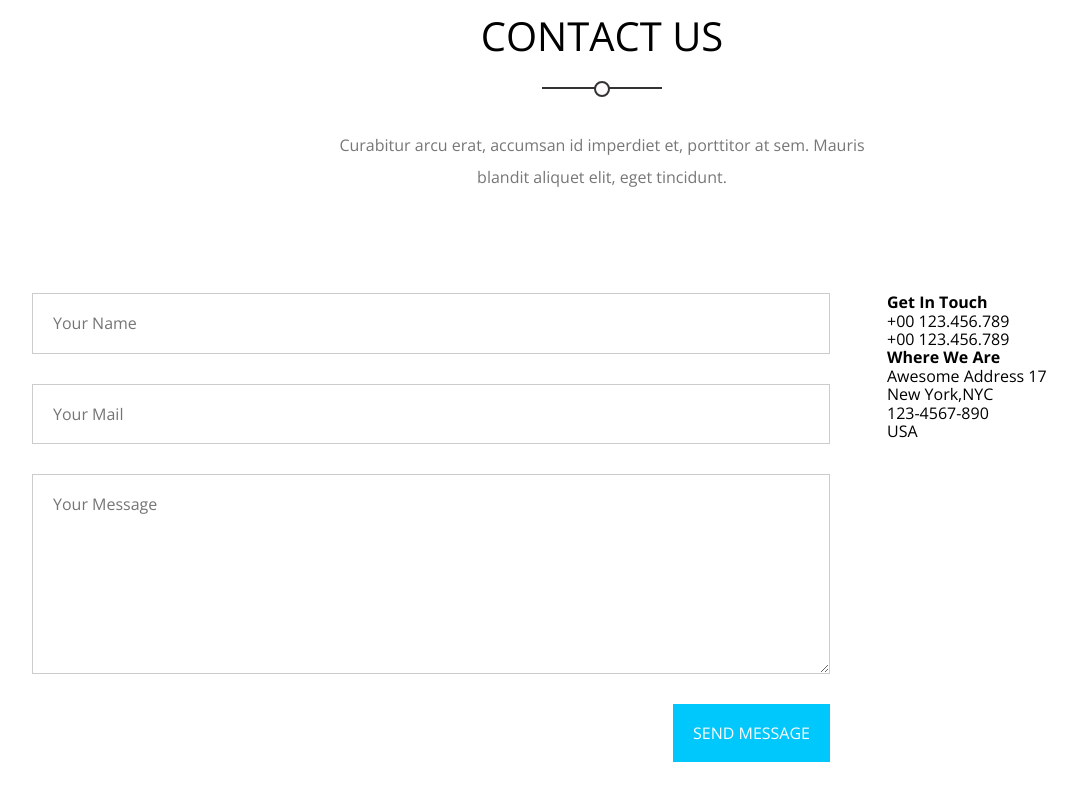
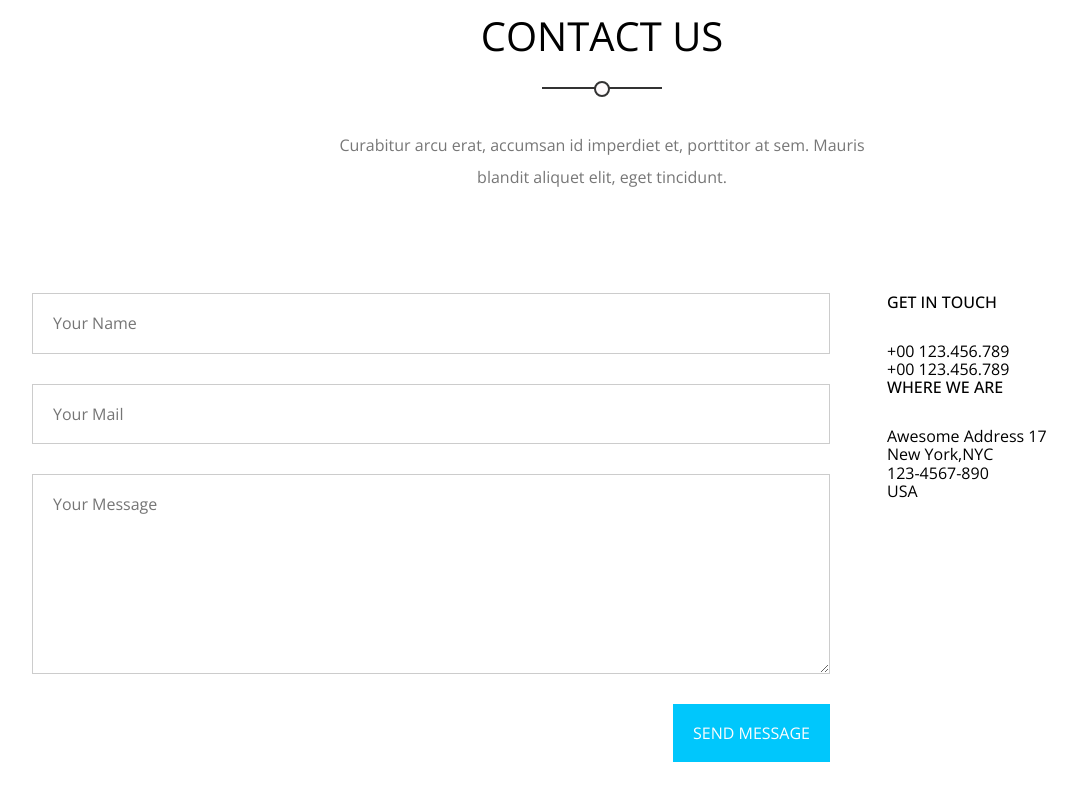
Before and after one commit to Abdullah-Hamdy-1998/kasper-template, a plain HTML site: page index.html in a window 1280 px wide. Shown: the part 7604-8404 px from the top of the page, without its empty margins (38-1115 px from the left). Drawn offline with nearby package versions, Linux system fonts and the light colour scheme.

Commit message:
style: Adjust margin-bottom for contact form info heading

```diff
--- a/css/style.css
+++ b/css/style.css
@@ -1065,4 +1065,10 @@ header .form i {
   margin-left: auto;
 }
 
+.contact .info h4 {
+  font-weight: 500;
+  text-transform: uppercase;
+  margin-bottom: 30px;
+}
+
 /* End Contact */
```
